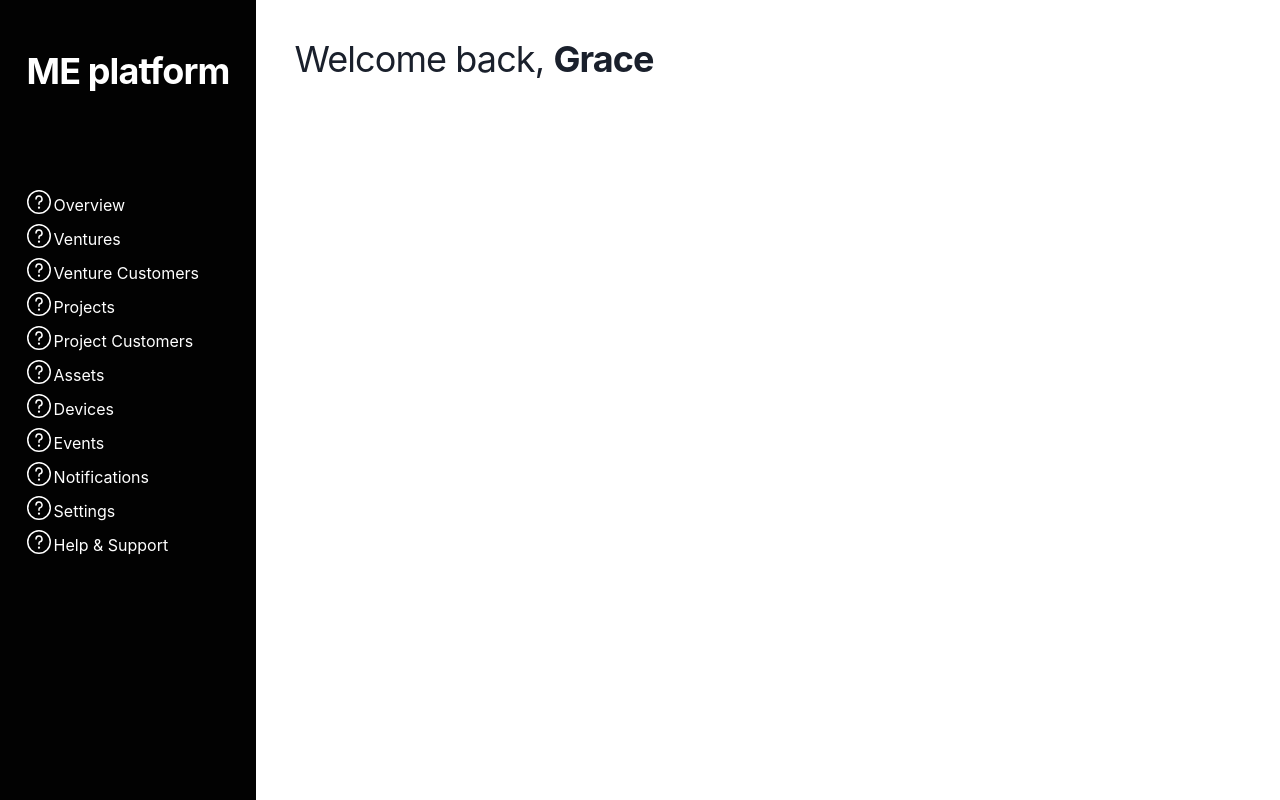
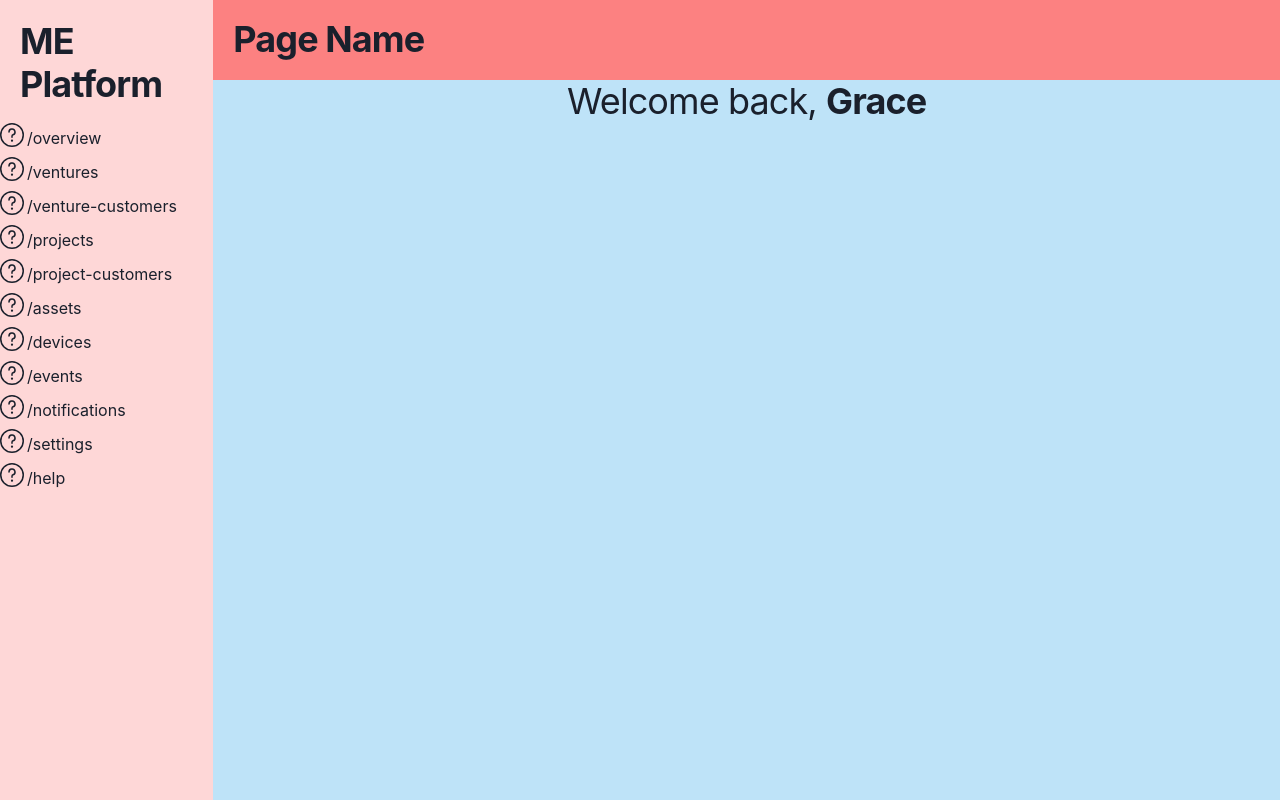
Before and after one commit to telegrace/responsive-layout, a React (Create React App) app: page / in a window 1280 px wide. Built offline with nearby package versions, Linux system fonts and the light colour scheme.

Commit message:
feat: raw layout added, need to fix sidebar and icons

```diff
--- a/src/App.tsx
+++ b/src/App.tsx
@@ -1,7 +1,4 @@
 import { BrowserRouter, Routes, Route } from "react-router-dom";
-import Navigation from "./components/layout/Navigation";
-import PageNotFoundPage from "./components/pages/PageNotFound";
-import sidebarLinks from "./data/sidebarLinks.json";
 import {
   OverviewPage,
   VenturesPage,
@@ -15,10 +12,7 @@ import {
   SettingsPage,
   HelpSupportPage,
 } from "./components/utils/importPages";
-import LandingPage from "./components/pages/LandingPage";
-import GridLayoutContainer from "./components/layout/GridLayoutContainer";
-import Sidebar from "./components/layout/Sidebar";
-import DashboardPage from "./components/layout/Dashboard";
+import DashboardLayout from "./components/layout/DashboardLayout";
 
 const components = {
   "/overview": OverviewPage,
@@ -37,11 +31,9 @@ const components = {
 function App() {
   return (
     <>
-      {/* <Sidebar /> */}
       <BrowserRouter>
-        {/* <Navigation /> */}
         <Routes>
-          <Route path="/" element={<DashboardPage />} />
+          <Route path="/" element={<DashboardLayout />} />
           {/* {sidebarLinks.map((link, i) => {
             const Component = components[link.link as keyof typeof components];
             console.log("component", Component, "link", link.link);
--- /dev/null
+++ b/src/components/layout/ContentLayout.tsx
@@ -0,0 +1,23 @@
+import { Flex, Heading, Text, VStack } from "@chakra-ui/react";
+
+type ContentLayoutProps = {
+  children?: React.ReactNode;
+};
+
+const ContentLayout: React.FC<ContentLayoutProps> = ({ children }) => {
+  return (
+    <>
+      <VStack spacing={3}>
+        <Heading fontWeight="normal" mb={4} letterSpacing="tight">
+          Welcome back,{" "}
+          <Flex display="inline-flex" fontWeight="bold">
+            Grace
+          </Flex>
+        </Heading>
+        {children}
+      </VStack>
+    </>
+  );
+};
+
+export default ContentLayout;
--- a/src/components/layout/Dashboard.tsx
+++ /dev/null
@@ -1,52 +0,0 @@
-import React from "react";
-import {
-  Flex,
-  Heading,
-  Avatar,
-  Text,
-  IconButton,
-  Table,
-  Thead,
-  Tbody,
-  Tr,
-  Th,
-  Td,
-  Divider,
-} from "@chakra-ui/react";
-import { FiCalendar, FiChevronDown, FiChevronUp } from "react-icons/fi";
-import Navigation from "./Navigation";
-
-type DashboardPageProps = {};
-
-const DashboardPage: React.FC<DashboardPageProps> = (props) => {
-  console.log(props);
-  const [display, changeDisplay] = React.useState("hide");
-  return (
-    <Flex
-      h={[null, null, "100vh"]}
-      maxW="2000px"
-      flexDir={["column", "column", "row"]}
-      overflow="hidden"
-    >
-      {/* Column 1 */}
-      <Navigation />
-      {/* Column 2 */}
-      <Flex
-        w={["100%", "100%", "60%", "60%", "55%"]}
-        p="3%"
-        flexDir="column"
-        overflow="auto"
-        minH="100vh"
-      >
-        <Heading fontWeight="normal" mb={4} letterSpacing="tight">
-          Welcome back,{" "}
-          <Flex display="inline-flex" fontWeight="bold">
-            Grace
-          </Flex>
-        </Heading>
-      </Flex>
-    </Flex>
-  );
-};
-
-export default DashboardPage;
--- /dev/null
+++ b/src/components/layout/DashboardLayout.tsx
@@ -0,0 +1,29 @@
+import { Box, Flex } from "@chakra-ui/react";
+import ContentLayout from "./ContentLayout";
+import SidebarMenu from "./SidebarMenu";
+import TopNavigationComponent from "./TopNavigation";
+
+type DashboardLayoutProps = {};
+
+const DashboardLayout: React.FC<DashboardLayoutProps> = (props) => {
+  return (
+    <Flex w="100vw" h="100%" flexDir={["column", "column", "row"]}>
+      <Flex
+        w={["100%", "100%", "10%", "20%", "20%"]}
+        h={[null, null, "100vh"]}
+        flexDir="column"
+        alignItems="center"
+        bg="red.100"
+        display={["none", "none", "block", "block"]}
+      >
+        <SidebarMenu />
+      </Flex>
+      <Flex bg="blue.100" w="100%" flexDir="column">
+        <TopNavigationComponent />
+        <ContentLayout />
+      </Flex>
+    </Flex>
+  );
+};
+
+export default DashboardLayout;
--- /dev/null
+++ b/src/components/layout/LogoComponent.tsx
@@ -0,0 +1,19 @@
+import { Heading } from "@chakra-ui/react";
+
+type LogoProps = {};
+
+const LogoComponent: React.FC<LogoProps> = (props) => {
+  console.log(props);
+  return (
+    <Heading
+      m={"20px"}
+      fontSize={["4xl", "4xl", "2xl", "3xl", "4xl"]}
+      alignSelf="center"
+      letterSpacing="tight"
+    >
+      ME Platform
+    </Heading>
+  );
+};
+
+export default LogoComponent;
--- a/src/components/layout/Navigation.tsx
+++ /dev/null
@@ -1,110 +0,0 @@
-import { Flex, Heading, Icon, Link } from "@chakra-ui/react";
-import {
-  FiAward,
-  FiBell,
-  FiCalendar,
-  FiEye,
-  FiGrid,
-  FiHelpCircle,
-  FiPackage,
-  FiRadio,
-  FiSettings,
-  FiSmile,
-  FiUsers,
-} from "react-icons/fi";
-import { Link as ReactLink } from "react-router-dom";
-import sidebarLinks from "./../../data/sidebarLinks.json";
-
-interface NavigationProps {}
-
-const icons = {
-  "/overview": FiEye,
-  "/ventures": FiGrid,
-  "/venture-customers": FiSmile,
-  "/projects": FiAward,
-  "/project-customers": FiUsers,
-  "/assets": FiRadio,
-  "/devices": FiPackage,
-  "/events": FiCalendar,
-  "/notifications": FiBell,
-  "/settings": FiSettings,
-  "/help": FiHelpCircle,
-};
-
-const Navigation: React.FC<NavigationProps> = (props) => {
-  return (
-    <Flex
-      w={["100%", "100%", "10%", "20%", "20%"]}
-      flexDir="column"
-      alignItems="center"
-      backgroundColor="#020202"
-      color="#fff"
-    >
-      <Flex
-        flexDir="column"
-        h={[null, null, "100vh"]}
-        justifyContent="space-between"
-      >
-        <Flex flexDir="column" as="nav">
-          <Heading
-            mt={50}
-            mb={[25, 50, 100]}
-            fontSize={["4xl", "4xl", "2xl", "3xl", "4xl"]}
-            alignSelf="center"
-            letterSpacing="tight"
-            display={["none", "none", "none", "block"]}
-          >
-            ME platform
-          </Heading>
-          <Heading
-            mt={50}
-            mb={[25, 50, 100]}
-            fontSize={["4xl", "4xl", "2xl", "3xl", "4xl"]}
-            alignSelf="center"
-            letterSpacing="tight"
-            display={["block", "block", "block", "none"]}
-          >
-            ME
-          </Heading>
-          <Flex
-            flexDir={["row", "row", "column", "column", "column"]}
-            align={["center", "center", "center", "flex-start", "flex-start"]}
-            wrap={["wrap", "wrap", "nowrap", "nowrap", "nowrap"]}
-            justifyContent="center"
-          >
-            {sidebarLinks.map((link, i) => {
-              const LinkIcon = icons[link.icon as keyof typeof icons];
-              console.log(LinkIcon);
-              return (
-                <Flex
-                  className="sidebar-items"
-                  mr={[2, 6, 0, 0, 0]}
-                  key={i}
-                  pb="10px"
-                >
-                  <Link display={["none", "none", "flex", "flex", "flex"]}>
-                    <Icon
-                      as={LinkIcon}
-                      fontSize="2xl"
-                      className="active-icon"
-                      mr="3px"
-                      my="-3px"
-                    />
-                  </Link>
-                  <Link
-                    _hover={{ textDecor: "none" }}
-                    display={["flex", "flex", "none", "flex", "flex"]}
-                  >
-                    <ReactLink to={link.link}>{link.title}</ReactLink>
-                  </Link>
-                </Flex>
-              );
-            })}
-          </Flex>
-        </Flex>
-      </Flex>
-    </Flex>
-  );
-};
-
-export default Navigation;
--- /dev/null
+++ b/src/components/layout/SidebarMenu.tsx
@@ -0,0 +1,66 @@
+import { Flex, Icon, Link } from "@chakra-ui/react";
+import {
+  FiAward,
+  FiBell,
+  FiCalendar,
+  FiEye,
+  FiGrid,
+  FiHelpCircle,
+  FiPackage,
+  FiRadio,
+  FiSettings,
+  FiSmile,
+  FiUsers,
+} from "react-icons/fi";
+import { Link as ReactLink } from "react-router-dom";
+import sidebarLinks from "../../data/sidebarLinks.json";
+import LogoComponent from "./LogoComponent";
+
+type SidebarMenuProps = {};
+
+const icons = {
+  "/overview": FiEye,
+  "/ventures": FiGrid,
+  "/venture-customers": FiSmile,
+  "/projects": FiAward,
+  "/project-customers": FiUsers,
+  "/assets": FiRadio,
+  "/devices": FiPackage,
+  "/events": FiCalendar,
+  "/notifications": FiBell,
+  "/settings": FiSettings,
+  "/help": FiHelpCircle,
+};
+
+const SidebarMenu: React.FC<SidebarMenuProps> = (props) => {
+  return (
+    <Flex flexDir="column" h={[null, null, "100vh"]}>
+      <Flex flexDir="column">
+        <LogoComponent />
+        <Flex flexDir="column" as="nav">
+          {sidebarLinks.map((link, i) => {
+            const LinkIcon = icons[link.icon as keyof typeof icons];
+            // console.log("link.icon ", link.icon, " LinkIcon ", LinkIcon);
+            return (
+              <Flex className="sidebar-items" key={i} pb="10px">
+                <Link display={["none", "none", "flex", "flex", "flex"]}>
+                  <Icon as={LinkIcon} fontSize="2xl" mr="3px" my="-3px" />
+                </Link>
+                <Link
+                  _hover={{ textDecor: "none" }}
+                  display={["flex", "flex", "none", "flex", "flex"]}
+                  as={ReactLink}
+                  to={link.link}
+                >
+                  {link.link}
+                </Link>
+              </Flex>
+            );
+          })}
+        </Flex>
+      </Flex>
+    </Flex>
+  );
+};
+
+export default SidebarMenu;
--- /dev/null
+++ b/src/components/layout/TopNavigation.tsx
@@ -0,0 +1,20 @@
+import { Flex, Heading } from "@chakra-ui/react";
+
+type TopNavigationProps = {};
+
+const TopNavigation: React.FC<TopNavigationProps> = (props) => {
+  return (
+    <Flex bg="red.300" w="100%" h="5em">
+      <Heading
+        m={"20px"}
+        fontSize={["4xl", "4xl", "2xl", "3xl", "4xl"]}
+        alignSelf="center"
+        letterSpacing="tight"
+      >
+        Page Name
+      </Heading>
+    </Flex>
+  );
+};
+
+export default TopNavigation;
--- a/src/components/pages/PageNotFound.tsx
+++ b/src/components/pages/PageNotFound.tsx
@@ -1,7 +1,6 @@
 interface PageNotFoundProps {}
 
 const PageNotFoundPage: React.FC<PageNotFoundProps> = (props) => {
-  console.log("PageNotFoundPage");
   return (
     <>
       <h1>Page Not Found</h1>
```
Also changed, not shown: src/components/layout/Content.tsx (deleted, +0 -9 lines), src/components/layout/GridLayoutContainer.tsx (deleted, +0 -35 lines), src/components/layout/Sidebar.tsx (deleted, +0 -15 lines).
